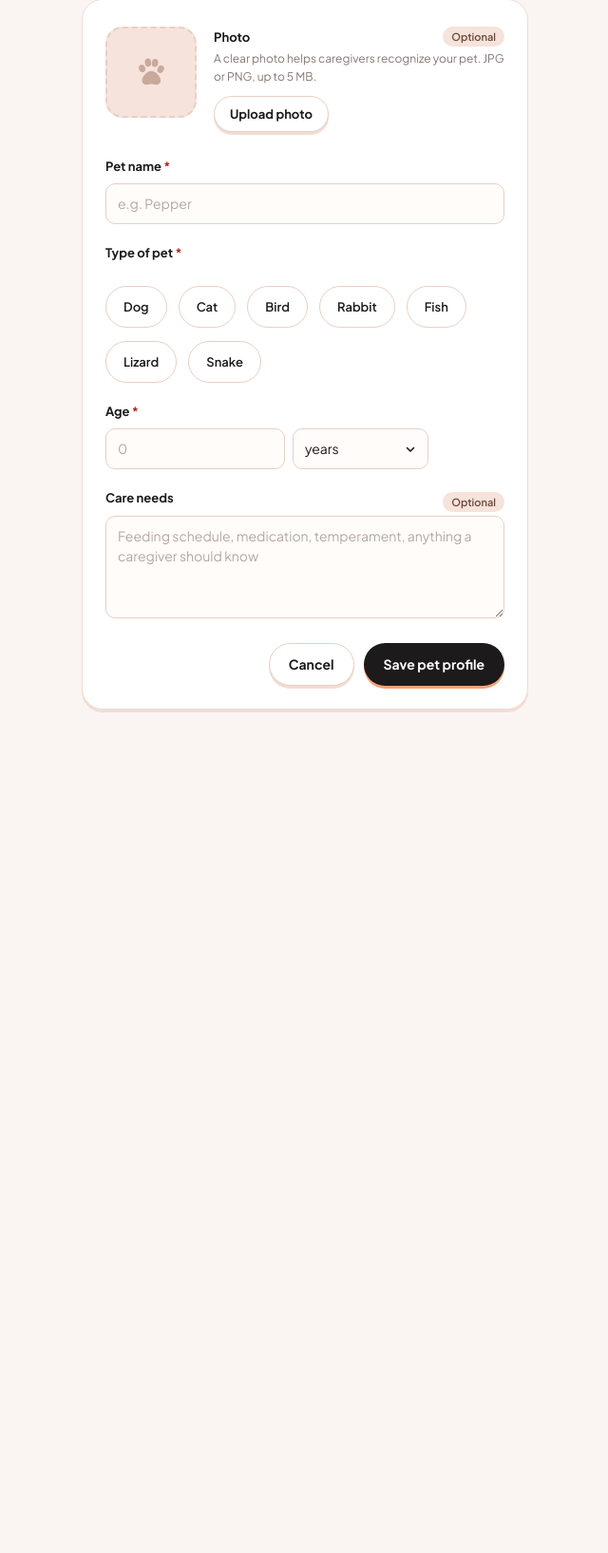
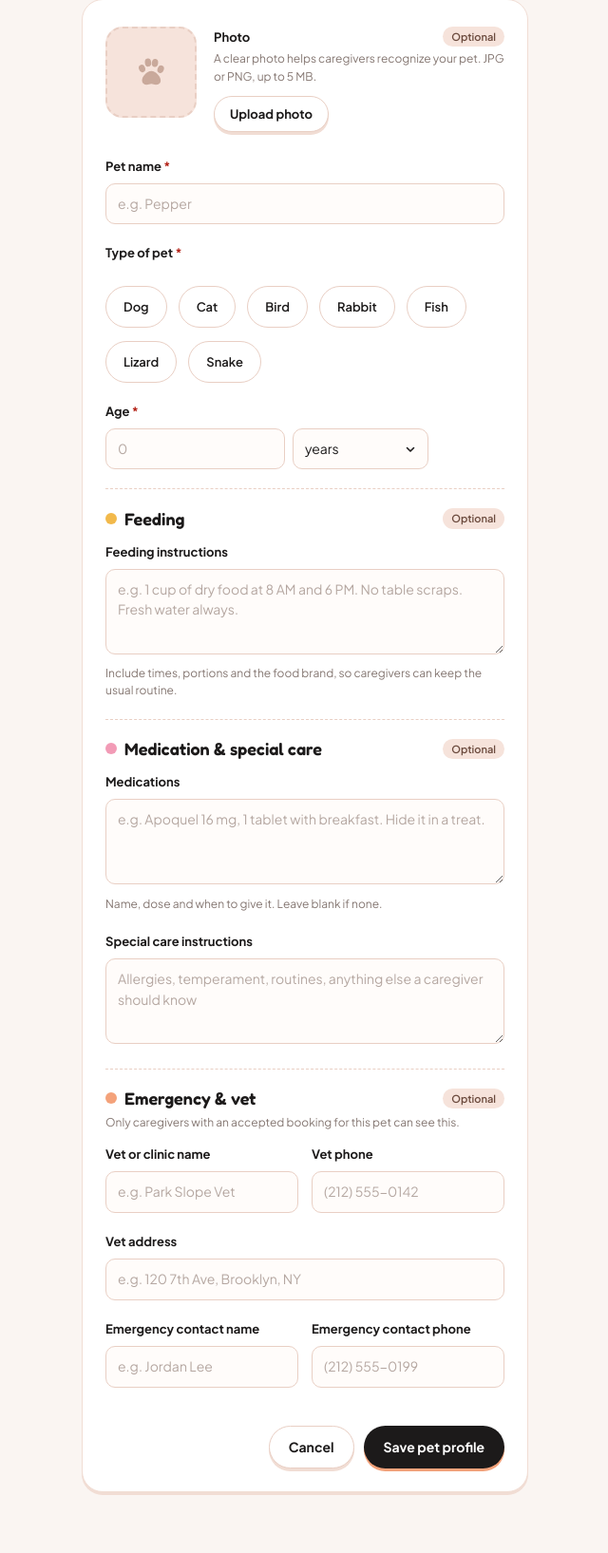
Before and after one commit to MeghanaZagabathuni/team1-mon-fall26, a Django app: page /pets/new/ in a window 1280 px wide. Shown: the part 237-1872 px from the top of the page at 95% size, without its empty margins (319-959 px from the left). Before the commit the page ends 987 px from the top, so only its background shows below. Run offline with Django 5.2, Linux system fonts and the light colour scheme; a user stored in the database is signed in; data comes from the database, SQL or seed files in the repository.

Commit message:
Add feeding, medication and emergency info to pet profiles

```diff
--- a/bookings/models.py
+++ b/bookings/models.py
@@ -1,6 +1,7 @@
 from django.conf import settings
 from django.db import models
 from django.urls import reverse
+from django.utils import timezone
 
 
 class Booking(models.Model):
@@ -52,3 +53,8 @@ class Booking(models.Model):
 
     def get_absolute_url(self):
         return reverse("bookings:booking_detail", args=[self.pk])
+
+    @property
+    def shows_pet_care_info(self):
+        """Accepted and not over yet: the caregiver can see the pet's full profile."""
+        return self.status == self.Status.ACCEPTED and self.end_time > timezone.now()
--- a/pets/forms.py
+++ b/pets/forms.py
@@ -1,3 +1,4 @@
+import re
 from datetime import date
 
 from django import forms
@@ -11,6 +12,10 @@ CHIP_ORDER = ["Dog", "Cat", "Bird", "Rabbit", "Fish"]
 
 MAX_AGE = {"years": 50, "months": 600}
 MAX_PHOTO_MB = 5
+
+# Digits plus the usual separators: "(212) 555-0142", "+1 212.555.0142".
+PHONE_CHARS = re.compile(r"^[0-9+().\-\s]+$")
+PHONE_ERROR = "Enter a phone number with 7 to 15 digits, e.g. (212) 555-0142."
 
 
 def pet_type_choices():
@@ -72,23 +77,75 @@ class PetForm(forms.ModelForm):
 
     class Meta:
         model = Pet
-        fields = ["photo", "name", "pet_type", "special_care_instructions"]
+        fields = [
+            "photo",
+            "name",
+            "pet_type",
+            "feeding_instructions",
+            "medications",
+            "special_care_instructions",
+            "vet_name",
+            "vet_phone",
+            "vet_address",
+            "emergency_contact_name",
+            "emergency_contact_phone",
+        ]
         labels = {
             "photo": "Photo",
             "name": "Pet name",
-            "special_care_instructions": "Care needs",
+            "feeding_instructions": "Feeding instructions",
+            "medications": "Medications",
+            "special_care_instructions": "Special care instructions",
+            "vet_name": "Vet or clinic name",
+            "vet_phone": "Vet phone",
+            "vet_address": "Vet address",
+            "emergency_contact_name": "Emergency contact name",
+            "emergency_contact_phone": "Emergency contact phone",
         }
         widgets = {
             "photo": forms.FileInput(attrs={"accept": "image/*"}),
             "name": forms.TextInput(attrs={"placeholder": "e.g. Pepper"}),
+            "feeding_instructions": forms.Textarea(
+                attrs={
+                    "rows": 3,
+                    "placeholder": (
+                        "e.g. 1 cup of dry food at 8 AM and 6 PM. "
+                        "No table scraps. Fresh water always."
+                    ),
+                }
+            ),
+            "medications": forms.Textarea(
+                attrs={
+                    "rows": 3,
+                    "placeholder": (
+                        "e.g. Apoquel 16 mg, 1 tablet with breakfast. "
+                        "Hide it in a treat."
+                    ),
+                }
+            ),
             "special_care_instructions": forms.Textarea(
                 attrs={
-                    "rows": 4,
+                    "rows": 3,
                     "placeholder": (
-                        "Feeding schedule, medication, temperament, "
-                        "anything a caregiver should know"
+                        "Allergies, temperament, routines, anything else "
+                        "a caregiver should know"
                     ),
                 }
+            ),
+            "vet_name": forms.TextInput(
+                attrs={"placeholder": "e.g. Park Slope Vet"}
+            ),
+            "vet_phone": forms.TextInput(
+                attrs={"placeholder": "(212) 555-0142", "type": "tel"}
+            ),
+            "vet_address": forms.TextInput(
+                attrs={"placeholder": "e.g. 120 7th Ave, Brooklyn, NY"}
+            ),
+            "emergency_contact_name": forms.TextInput(
+                attrs={"placeholder": "e.g. Jordan Lee"}
+            ),
+            "emergency_contact_phone": forms.TextInput(
+                attrs={"placeholder": "(212) 555-0199", "type": "tel"}
             ),
         }
         error_messages = {
@@ -119,6 +176,20 @@ class PetForm(forms.ModelForm):
             )
         return photo
 
+    def _clean_phone(self, field):
+        phone = self.cleaned_data.get(field, "").strip()
+        if phone:
+            digits = re.sub(r"\D", "", phone)
+            if not PHONE_CHARS.match(phone) or not 7 <= len(digits) <= 15:
+                raise forms.ValidationError(PHONE_ERROR)
+        return phone
+
+    def clean_vet_phone(self):
+        return self._clean_phone("vet_phone")
+
+    def clean_emergency_contact_phone(self):
+        return self._clean_phone("emergency_contact_phone")
+
     def clean(self):
         cleaned = super().clean()
         age = cleaned.get("age")
@@ -126,6 +197,21 @@ class PetForm(forms.ModelForm):
         if age is not None and unit and age > MAX_AGE[unit]:
             self.add_error(
                 "age", f"Enter an age of {MAX_AGE[unit]} {unit} or less.")
+
+        # A name without a number (or the reverse) is no use in an emergency.
+        pairs = [
+            ("vet_name", "vet_phone", "Add the vet's phone number too."),
+            ("emergency_contact_name", "emergency_contact_phone",
+             "Add a phone number for your emergency contact."),
+        ]
+        for name_field, phone_field, message in pairs:
+            if cleaned.get(name_field) and not cleaned.get(phone_field) \
+                    and phone_field not in self.errors:
+                self.add_error(phone_field, message)
+        if cleaned.get("emergency_contact_phone") \
+                and not cleaned.get("emergency_contact_name"):
+            self.add_error("emergency_contact_name",
+                           "Add your emergency contact's name.")
         return cleaned
 
     def save(self, commit=True):
--- a/pets/urls.py
+++ b/pets/urls.py
@@ -9,4 +9,5 @@ urlpatterns = [
     path("new/", views.PetCreateView.as_view(), name="create"),
     path("<int:pk>/", views.PetDetailView.as_view(), name="detail"),
     path("<int:pk>/edit/", views.PetUpdateView.as_view(), name="edit"),
+    path("<int:pk>/care/", views.CaregiverPetView.as_view(), name="care_view"),
 ]
--- a/pets/views.py
+++ b/pets/views.py
@@ -1,7 +1,11 @@
 from django.contrib import messages
 from django.contrib.auth.mixins import LoginRequiredMixin
+from django.shortcuts import redirect
 from django.urls import reverse
+from django.utils import timezone
 from django.views.generic import CreateView, DetailView, ListView, UpdateView
+
+from bookings.models import Booking
 
 from .forms import PetForm
 from .models import Pet
@@ -61,3 +65,44 @@ class PetUpdateView(OwnerPetsMixin, UpdateView):
         response = super().form_valid(form)
         messages.success(self.request, f"{self.object.name}'s profile was updated.")
         return response
+
+
+def current_care(user):
+    """Accepted bookings for this caregiver that haven't ended yet."""
+    return Booking.objects.filter(
+        caregiver__user=user,
+        status=Booking.Status.ACCEPTED,
+        end_time__gt=timezone.now(),
+    )
+
+
+class CaregiverPetView(LoginRequiredMixin, DetailView):
+    """
+    Stories #84-#88: a caregiver's read-only view of a pet, with its feeding,
+    medication and emergency information. Only available while the caregiver
+    has an accepted booking for the pet that hasn't ended.
+    """
+
+    model = Pet
+    template_name = "pets/pet_care_view.html"
+    context_object_name = "pet"
+
+    def get(self, request, *args, **kwargs):
+        # Owners already have their own page for their pet.
+        if Pet.objects.filter(pk=kwargs["pk"], owner=request.user).exists():
+            return redirect("pets:detail", pk=kwargs["pk"])
+        return super().get(request, *args, **kwargs)
+
+    def get_queryset(self):
+        pet_ids = current_care(self.request.user).values("pet_id")
+        return Pet.objects.filter(pk__in=pet_ids).select_related("pet_type", "owner")
+
+    def get_context_data(self, **kwargs):
+        context = super().get_context_data(**kwargs)
+        context["care_bookings"] = (
+            current_care(self.request.user)
+            .filter(pet=self.object)
+            .select_related("service_type")
+            .order_by("start_time")
+        )
+        return context
--- a/static/css/style.css
+++ b/static/css/style.css
@@ -435,6 +435,7 @@ a {
 }
 
 .field input[type="text"],
+.field input[type="tel"],
 .field input[type="number"],
 .field select,
 .field textarea {
@@ -548,6 +549,7 @@ a {
 }
 
 .has-error input[type="text"],
+.has-error input[type="tel"],
 .has-error input[type="number"],
 .has-error textarea {
   background: var(--error-input-bg);
@@ -1703,3 +1705,183 @@ img.pet-initial-large {
         font-size: 30px;
     }
 }
+
+
+
+
+/* ---------- Care information (feeding, medication, emergency) ---------- */
+
+.section-dot {
+  display: inline-block;
+  flex: none;
+  width: 12px;
+  height: 12px;
+  margin-right: 8px;
+  border-radius: 50%;
+  vertical-align: 1px;
+}
+
+.section-dot-feeding { background: var(--yellow); }
+.section-dot-care { background: var(--pink-deep); }
+.section-dot-emergency { background: var(--orange); }
+
+/* Form sections */
+
+.form-section {
+  margin: 8px 0 20px;
+  padding-top: 20px;
+  border-top: 1px dashed var(--line-strong);
+}
+
+.section-heading {
+  display: flex;
+  justify-content: space-between;
+  align-items: center;
+  margin-bottom: 14px;
+}
+
+.form-section h2 {
+  font-size: 18px;
+}
+
+.section-note {
+  margin: -8px 0 14px;
+}
+
+.field-hint {
+  margin-top: 6px;
+  color: var(--muted);
+  font-size: 12px;
+}
+
+.field-pair {
+  display: grid;
+  grid-template-columns: repeat(2, minmax(0, 1fr));
+  gap: 0 14px;
+}
+
+/* Profile sections */
+
+.care-sections {
+  display: grid;
+  gap: 12px;
+  margin-top: 22px;
+}
+
+.care-block {
+  padding: 16px 18px;
+  border: 1px solid var(--line);
+  border-left: 5px solid var(--block-accent);
+  border-radius: var(--radius);
+  background: #fff;
+}
+
+.care-block-feeding { --block-accent: var(--yellow); }
+.care-block-care { --block-accent: var(--pink-deep); }
+.care-block-emergency { --block-accent: var(--orange); background: #fffaf6; }
+
+.pet-profile-body .care-block h2 {
+  margin: 0 0 8px;
+  font-size: 17px;
+}
+
+.care-block h3 {
+  margin: 12px 0 2px;
+  font-family: var(--font-body);
+  font-size: 11px;
+  font-weight: 700;
+  letter-spacing: 0.06em;
+  text-transform: uppercase;
+  color: var(--muted);
+}
+
+.care-block h2 + h3 {
+  margin-top: 4px;
+}
+
+.care-block .section-note {
+  margin: 10px 0 0;
+}
+
+.contact-list {
+  display: grid;
+  grid-template-columns: repeat(2, minmax(0, 1fr));
+  gap: 12px;
+  margin: 0;
+}
+
+.contact dt {
+  margin-bottom: 2px;
+  font-size: 11px;
+  font-weight: 700;
+  letter-spacing: 0.06em;
+  text-transform: uppercase;
+  color: var(--muted);
+}
+
+.contact dd {
+  display: grid;
+  gap: 1px;
+  margin: 0;
+  font-size: 13px;
+}
+
+.phone-link {
+  font-weight: 700;
+  color: var(--purple);
+  text-decoration: none;
+}
+
+.phone-link:hover {
+  text-decoration: underline;
+}
+
+/* Caregiver's upcoming visits for this pet */
+
+.care-visits {
+  margin-top: 22px;
+}
+
+.visit-list {
+  display: grid;
+  gap: 8px;
+  margin: 0;
+  padding: 0;
+  list-style: none;
+}
+
+.visit {
+  display: flex;
+  align-items: center;
+  gap: 14px;
+  padding: 10px 14px;
+  border: 1px solid var(--line);
+  border-radius: var(--radius);
+  text-decoration: none;
+}
+
+.visit:hover {
+  background: var(--bg);
+}
+
+.visit-text {
+  display: grid;
+  flex: 1;
+  font-size: 13px;
+}
+
+.pet-care-link {
+  margin-top: 14px;
+}
+
+@media (max-width: 640px) {
+  .field-pair,
+  .contact-list {
+    grid-template-columns: 1fr;
+  }
+
+  /* The header stacks on phones, so the sun would sit on the text. */
+  .pet-profile-header .deco-sun {
+    display: none;
+  }
+}
--- a/templates/bookings/booking_detail.html
+++ b/templates/bookings/booking_detail.html
@@ -41,6 +41,9 @@
         {% if booking.pet.description %}<p>{{ booking.pet.description|linebreaksbr }}</p>{% endif %}
         <h2>Care needs</h2>
         <p>{{ booking.pet.special_care_instructions|default:"No care needs added."|linebreaksbr }}</p>
+        {% if booking.shows_pet_care_info %}
+          <a class="btn btn-dark pet-care-link" href="{% url 'pets:care_view' booking.pet.pk %}">View {{ booking.pet.name }}'s feeding, medication &amp; emergency info</a>
+        {% endif %}
 
         {% if can_respond %}
           <form method="post" action="{% url 'bookings:booking_respond' booking.pk %}" class="respond-actions">
--- a/templates/bookings/caregiver_requests.html
+++ b/templates/bookings/caregiver_requests.html
@@ -69,6 +69,10 @@
             <p>{{ b.pet.special_care_instructions|default:"No care needs added."|linebreaksbr }}</p>
           </div>
 
+          {% if b.shows_pet_care_info %}
+            <a class="btn btn-outline btn-block pet-care-link" href="{% url 'pets:care_view' b.pet.pk %}">View {{ b.pet.name }}'s full profile</a>
+          {% endif %}
+
           {% if b.notes %}
             <div class="request-note">
               <h3>Note from {{ b.owner|first_name }}</h3>
@@ -111,7 +115,7 @@
                 <span class="date-chip-day">{{ booking.start_time|date:"j" }}</span>
               </span>
               <span class="upcoming-text">
-                <strong>{{ booking.pet.name }} · {{ booking.service_type.name }}</strong>
+                <strong><a href="{% url 'pets:care_view' booking.pet.pk %}">{{ booking.pet.name }}</a> · {{ booking.service_type.name }}</strong>
                 <span class="muted">{{ booking.start_time|date:"D g:i A" }} · {{ booking.owner|short_name }}</span>
               </span>
             </li>
--- /dev/null
+++ b/templates/pets/partials/care_field.html
@@ -0,0 +1,7 @@
+{# A text field with its label, an optional hint and its errors. #}
+<div class="field{% if field.errors %} has-error{% endif %}">
+  <label for="{{ field.id_for_label }}">{{ field.label }}</label>
+  {{ field }}
+  {% if hint %}<p class="field-hint">{{ hint }}</p>{% endif %}
+  {% for error in field.errors %}<p class="field-error">{{ error }}</p>{% endfor %}
+</div>
--- a/templates/pets/pet_detail.html
+++ b/templates/pets/pet_detail.html
@@ -30,8 +30,7 @@
         <div class="tile tile-age"><dt>Age</dt><dd>{{ pet.age_display|default:"Not added" }}</dd></div>
       </dl>
 
-      <h2>Care needs</h2>
-      <p>{{ pet.special_care_instructions|default:"No care needs added yet."|linebreaksbr }}</p>
+      {% include "pets/partials/care_info.html" with is_owner=True %}
     </div>
   </article>
 
--- a/templates/pets/pet_form.html
+++ b/templates/pets/pet_form.html
@@ -24,7 +24,11 @@
   {% if form.errors %}
     <div class="alert alert-error" role="alert">
       <span class="alert-icon" aria-hidden="true">!</span>
-      <span><strong>Almost there.</strong> Required fields can't be left blank.</span>
+      {% if form.name.errors or form.pet_type.errors or form.age.errors %}
+        <span><strong>Almost there.</strong> Required fields can't be left blank.</span>
+      {% else %}
+        <span><strong>Almost there.</strong> Check the highlighted fields.</span>
+      {% endif %}
     </div>
   {% endif %}
 
@@ -83,14 +87,39 @@
       {% for error in form.age.errors %}<p class="field-error">{{ error }}</p>{% endfor %}
     </div>
 
-    <div class="field{% if form.special_care_instructions.errors %} has-error{% endif %}">
-      <div class="label-row">
-        <label for="{{ form.special_care_instructions.id_for_label }}">{{ form.special_care_instructions.label }}</label>
+    <section class="form-section" aria-labelledby="feeding-heading">
+      <div class="section-heading">
+        <h2 id="feeding-heading"><span class="section-dot section-dot-feeding" aria-hidden="true"></span>Feeding</h2>
         <span class="tag">Optional</span>
       </div>
-      {{ form.special_care_instructions }}
-      {% for error in form.special_care_instructions.errors %}<p class="field-error">{{ error }}</p>{% endfor %}
-    </div>
+      {% include "pets/partials/care_field.html" with field=form.feeding_instructions hint="Include times, portions and the food brand, so caregivers can keep the usual routine." %}
+    </section>
+
+    <section class="form-section" aria-labelledby="care-heading">
+      <div class="section-heading">
+        <h2 id="care-heading"><span class="section-dot section-dot-care" aria-hidden="true"></span>Medication &amp; special care</h2>
+        <span class="tag">Optional</span>
+      </div>
+      {% include "pets/partials/care_field.html" with field=form.medications hint="Name, dose and when to give it. Leave blank if none." %}
+      {% include "pets/partials/care_field.html" with field=form.special_care_instructions %}
+    </section>
+
+    <section class="form-section" aria-labelledby="emergency-heading">
+      <div class="section-heading">
+        <h2 id="emergency-heading"><span class="section-dot section-dot-emergency" aria-hidden="true"></span>Emergency &amp; vet</h2>
+        <span class="tag">Optional</span>
+      </div>
+      <p class="muted small section-note">Only caregivers with an accepted booking for {% if pet %}{{ pet.name }}{% else %}this pet{% endif %} can see this.</p>
+      <div class="field-pair">
+        {% include "pets/partials/care_field.html" with field=form.vet_name %}
+        {% include "pets/partials/care_field.html" with field=form.vet_phone %}
+      </div>
+      {% include "pets/partials/care_field.html" with field=form.vet_address %}
+      <div class="field-pair">
+        {% include "pets/partials/care_field.html" with field=form.emergency_contact_name %}
+        {% include "pets/partials/care_field.html" with field=form.emergency_contact_phone %}
+      </div>
+    </section>
 
     <div class="form-actions">
       <a class="btn btn-outline" href="{% if pet %}{{ pet.get_absolute_url }}{% else %}{% url 'pets:list' %}{% endif %}">Cancel</a>
```
Also changed, not shown: pets/models.py (+18 -0 lines), pets/test_care_info.py (added, +215 -0 lines), templates/pets/partials/care_info.html (added, +61 -0 lines), templates/pets/pet_care_view.html (added, +59 -0 lines), pets/migrations/0005_pet_care_information.py (added).
